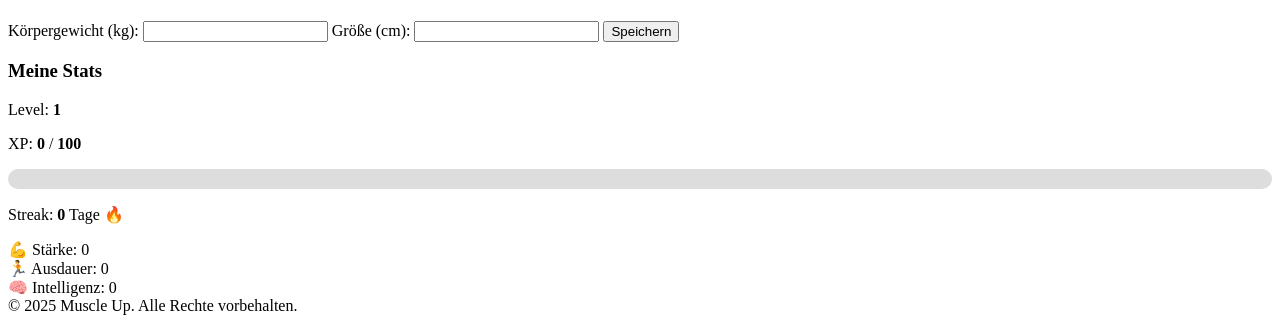
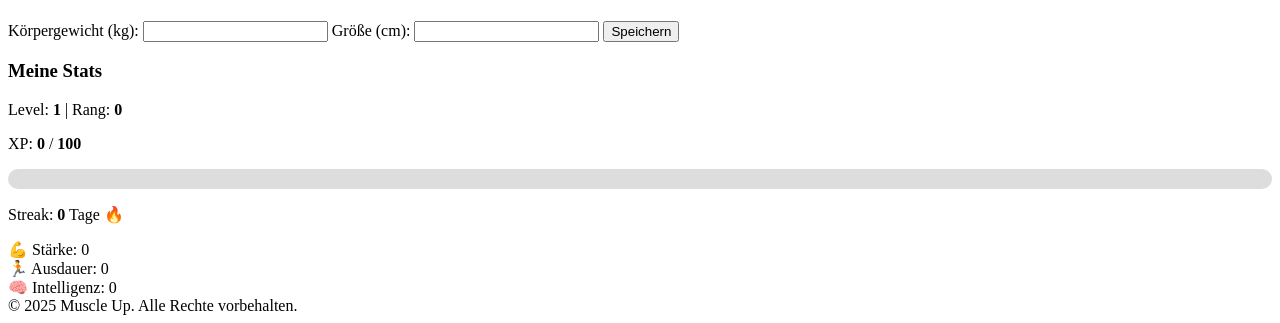
Before and after one commit to TendouToru/Muscle-UP, a Flask app: page /profile in a window 1280 px wide. Shown: the part 816-1139 px from the top of the page. Run offline with Flask 3, Linux system fonts and the light colour scheme; the visitor is signed in with stand-in values (Sample User, id 1); data that the repository does not hold is empty; some libraries are stand-ins or nearby versions.

Commit message:
Update profile.html

```diff
--- a/Muscle Up/templates/profile.html
+++ b/Muscle Up/templates/profile.html
@@ -108,7 +108,7 @@
                 {%endif%}
 
 
-                <p>Level: <strong>{{ level }}</strong></p>
+                <p>Level: <strong>{{ level }}</strong>  |  Rang: <strong>{{rank}}</strong></p>
                 <p>XP: <strong>{{ stats.xp_total if stats else 0 }}</strong> / <strong>{{ xp_for_next }}</strong></p>
 
                 <div class="xp-bar" style="background-color: #ddd; width: 100%; height: 20px; border-radius: 10px; overflow: hidden;">
```
